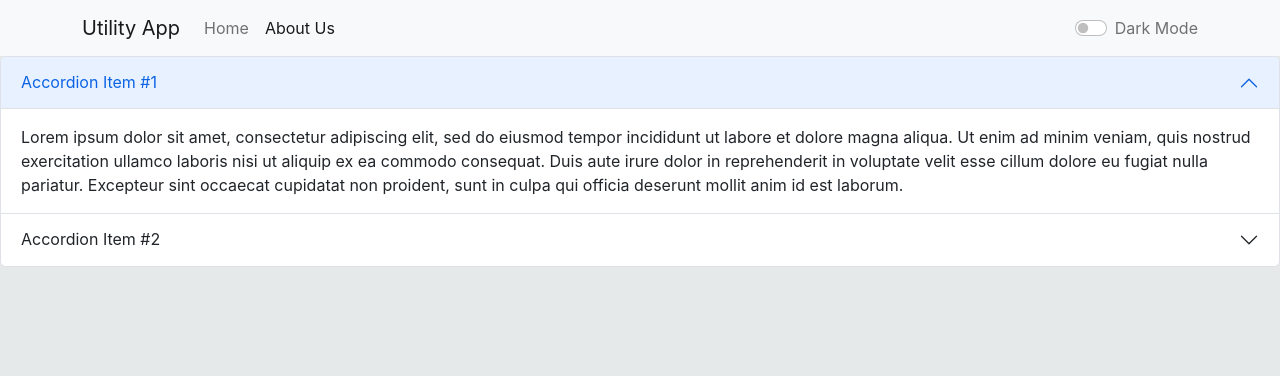
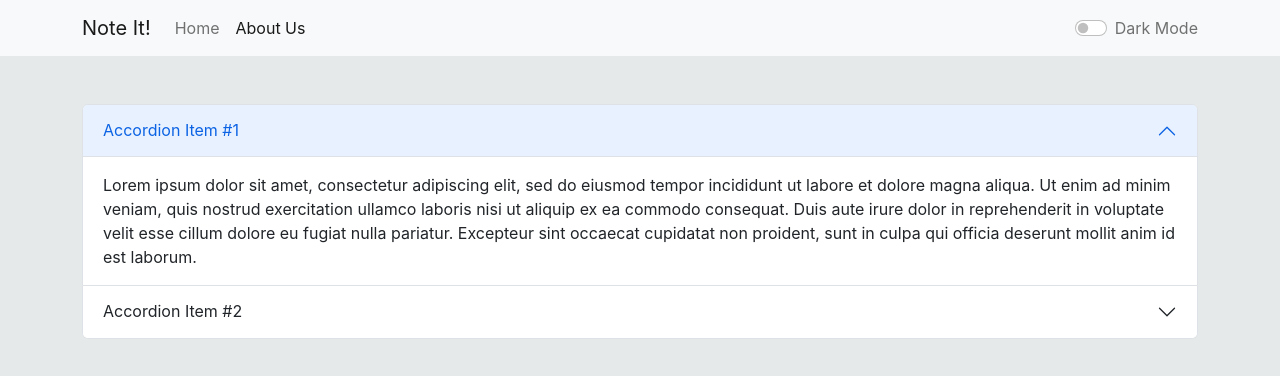
Before and after one commit to thekhurapaatimind/note-it, a React (Create React App) app in the folder client/: page /about in a window 1280 px wide. Shown: the top 376 px of the page. Built offline with nearby package versions, Linux system fonts and the light colour scheme; the HTML template or start-up script is replaced by a standard one.

Commit message:
some more fixes

```diff
--- a/client/src/components/About.js
+++ b/client/src/components/About.js
@@ -1,7 +1,9 @@
 import Accordion from 'react-bootstrap/Accordion';
+import { Container } from 'react-bootstrap';
 
 function About() {
   return (
+    <Container className='py-5'>
       <Accordion defaultActiveKey="0">
         <Accordion.Item eventKey="0">
           <Accordion.Header>Accordion Item #1</Accordion.Header>
@@ -28,6 +30,7 @@ function About() {
           </Accordion.Body>
         </Accordion.Item>
       </Accordion>
+    </Container>
   );
 }
 
--- a/client/src/components/NavbarComponent.js
+++ b/client/src/components/NavbarComponent.js
@@ -9,7 +9,7 @@ function NavbarComponent(props) {
   return (
     <Navbar bg={props.mode} variant={props.mode} expand="lg">
       <Container>
-        <Navbar.Brand as={Link} to="/">Utility App</Navbar.Brand>
+        <Navbar.Brand as={Link} to="/">Note It!</Navbar.Brand>
         <Navbar.Toggle aria-controls="basic-navbar-nav" />
         <Navbar.Collapse id="basic-navbar-nav">
           <Nav className="me-auto">
```
Lines whose indentation alone changed are shown as unchanged.
